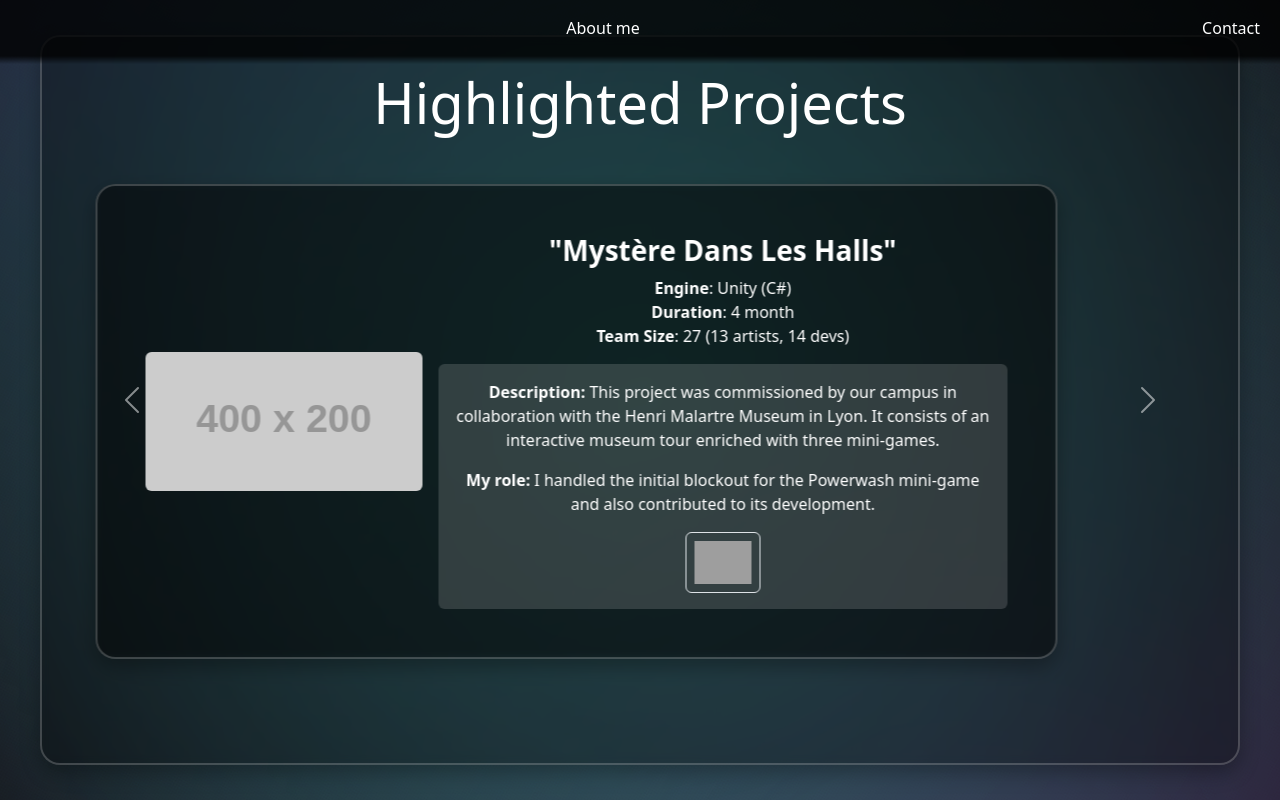
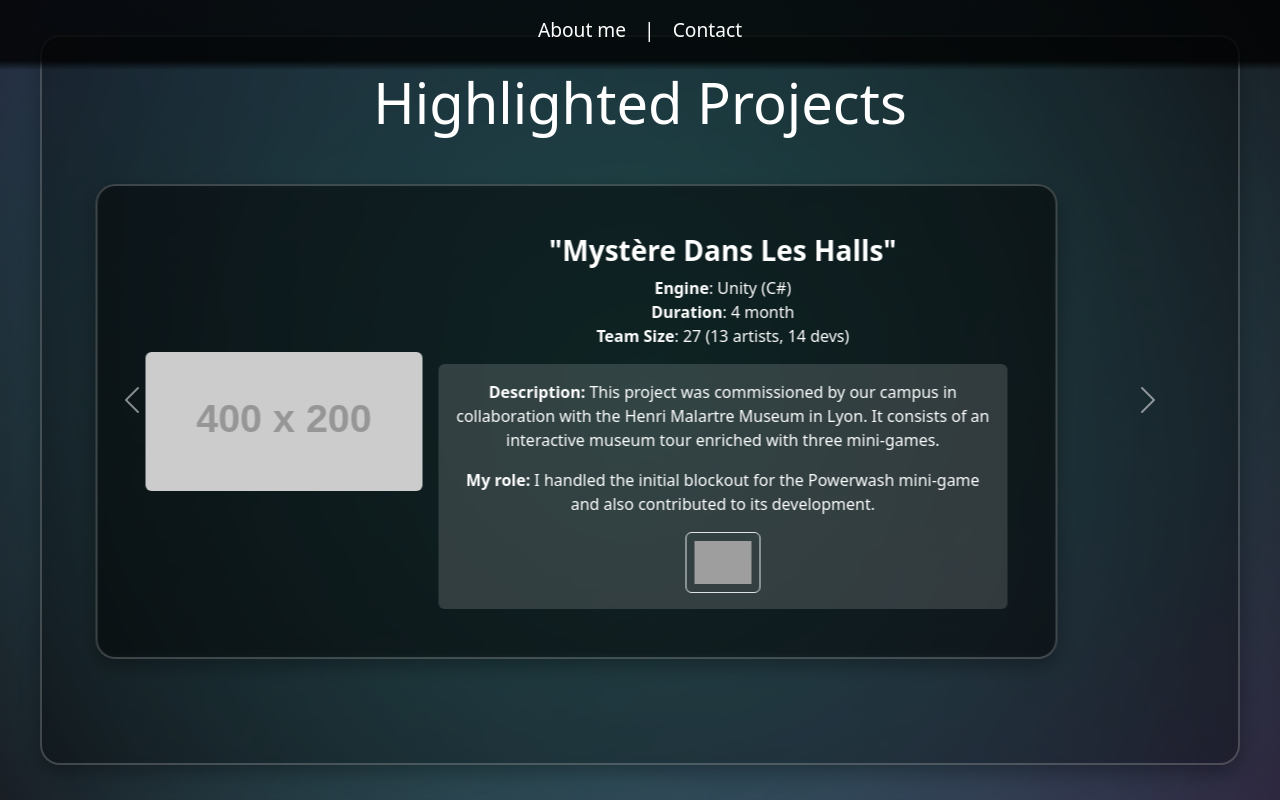
Before and after one commit to William-Bailleul/Portfolio-Website, a plain HTML site: page mywork.html in a window 1280 px wide. Drawn offline with nearby package versions, Linux system fonts and the light colour scheme; grey boxes are pictures that could not be loaded; placeholder pictures from the web are drawn by us.

Commit message:
[REF] Navbar and project content

```diff
--- a/mywork.html
+++ b/mywork.html
@@ -11,16 +11,21 @@
     <div class="animated-blobs"></div>
 
     <nav id="navbar" class="navbar navbar-expand-lg bg-dark fixed-top">
-      <div class="container-fluid">
+      <div class="container-fluid justify-content-center">
         <button class="navbar-toggler" type="button" data-bs-toggle="collapse" data-bs-target="#navbarNav">
           <span class="navbar-toggler-icon"></span>
         </button>
-        <div class="collapse navbar-collapse" id="navbarNav">
-          <ul class="navbar-nav ms-auto">
-            <li class="nav-item"><a class="nav-link" href="index.html">About me</a></li>
-          </ul>
-          <ul class="navbar-nav ms-auto">
-            <li class="nav-item"><a class="nav-link" href="#contact">Contact</a></li>
+        <div class="collapse navbar-collapse justify-content-center" id="navbarNav">
+          <ul class="navbar-nav">
+            <li class="nav-item">
+              <a class="nav-link navbar-text" href="index.html">About me</a>
+            </li>
+            <li class="nav-item d-flex align-items-center">
+              <span class="separator">|</span>
+            </li>
+            <li class="nav-item">
+              <a class="nav-link navbar-text" href="#contact">Contact</a>
+            </li>
           </ul>
         </div>
       </div>
@@ -184,8 +189,8 @@
                         <strong>Team Size</strong>: 2 devs
                       </p>
                       <div class="p-3 rounded bg-white">
-                        <p><strong>Description:</strong> This study project was carried out in Unreal Engine after a week of theoretical courses. This silly name has nothing to do with Pikopark, but has with portal. In this third person game, you explore you way into a mysterious corporation, solving puzzle equiped with your portal gun.</p>
-                        <p><strong>My role:</strong> I was in charge of the implementation of the UI, the scene loader, and worked on the stars mini game.</p>
+                        <p><strong>Description:</strong> This study project was carried out in Unreal Engine after a week of theoretical courses. Despite its quirky name, this project isn’t related to Pikopark, but rather inspired by Portal. In this third-person puzzle game, you navigate a mysterious corporation while solving challenges using your portal gun.</p>
+                        <p><strong>My role:</strong> I designed the puzzles and built a full level using assets from the Epic Games Store.</p>
                         <div class="d-flex flex-wrap justify-content-center gap-3 mt-3">
                           <a href="#"><img src="https://cdn-icons-png.flaticon.com/512/25/25231.png" width="75" class="border rounded p-2"></a>
                         </div>
@@ -214,8 +219,8 @@
                         <strong>Team Size</strong>: 3 devs
                       </p>
                       <div class="p-3 rounded bg-white">
-                        <p><strong>Description:</strong> This study project was carried out in Unreal Engine after a week of theoretical courses. </p>
-                        <p><strong>My role:</strong> I was in charge of the implementation of the UI, the scene loader, and worked on the stars mini game.</p>
+                        <p><strong>Description:</strong> This study project was carried out in Unreal Engine after a week of theoretical courses. This game takes inspiration from Hotline Miami's gameplay, but with a shifted perspective.</p>
+                        <p><strong>My role:</strong> I developed a day-night cycle system and a timer, and created a culling mask to handle when the player passes behind environmental objects. Assets were sourced from the Epic Games Store.</p>
                         <div class="d-flex flex-wrap justify-content-center gap-3 mt-3">
                           <a href="#"><img src="https://cdn-icons-png.flaticon.com/512/25/25231.png" width="75" class="border rounded p-2"></a>
                         </div>
--- a/style.css
+++ b/style.css
@@ -69,9 +69,20 @@ body::-webkit-scrollbar {
 }
 
 .navbar a,
-.navbar .nav-link,
-.navbar-brand {
+.navbar .nav-link {
   color: white !important;
+}
+
+.navbar-text {
+  font-size: 1.2rem; /* adjust as needed */
+  font-weight: 500;  /* a bit bolder */
+}
+
+.separator {
+  color: white;       /* same color as text */
+  margin: 0 10px;     /* spacing around the bar */
+  font-size: 1.2rem;  /* same size as text */
+  font-weight: 300;   /* slightly lighter than text */
 }
 
 .navbar-toggler {
```
Also changed, not shown: index.html (+12 -8 lines).
